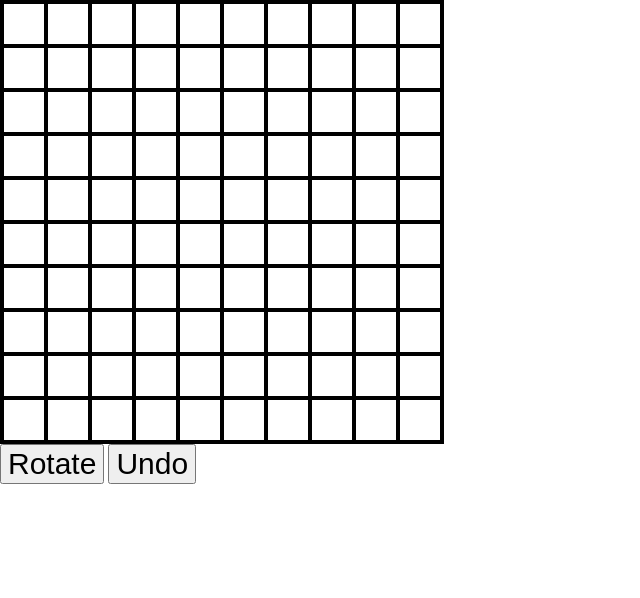
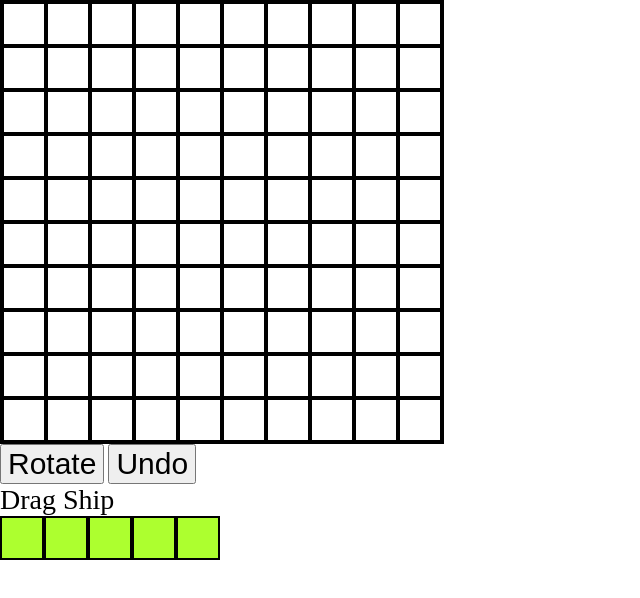
Before and after one commit to feindreh/battleships, a website with bundled scripts: page index.html in a window 1280 px wide. Shown: the whole page, without its empty margins (0-640 px from the left). Built offline with nearby package versions, Linux system fonts and the light colour scheme.

Commit message:
ad drag div

```diff
--- a/index.html
+++ b/index.html
@@ -19,5 +19,8 @@
     <button type="button" id = "rotate">Rotate</button>
     <button type="button" id = "undo">Undo</button>
     <button type="button" id = "start">Start</button>
+
+    <div style="Font-size:28px">Drag Ship</div>
+    <div id = "dragwrap"></div>
 </body>
 </html>
```
